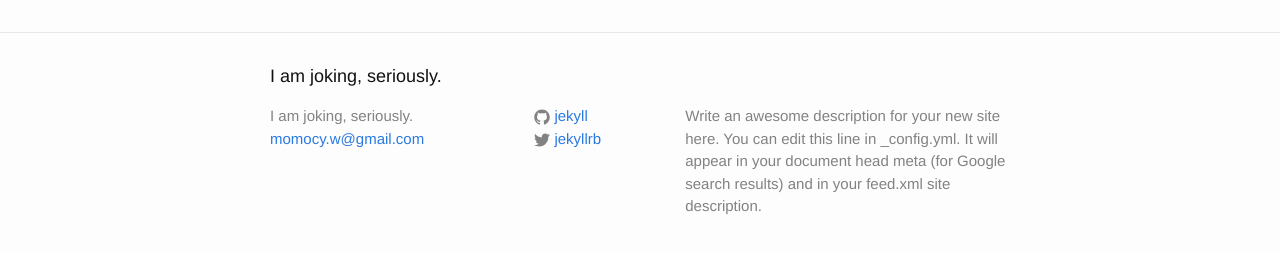
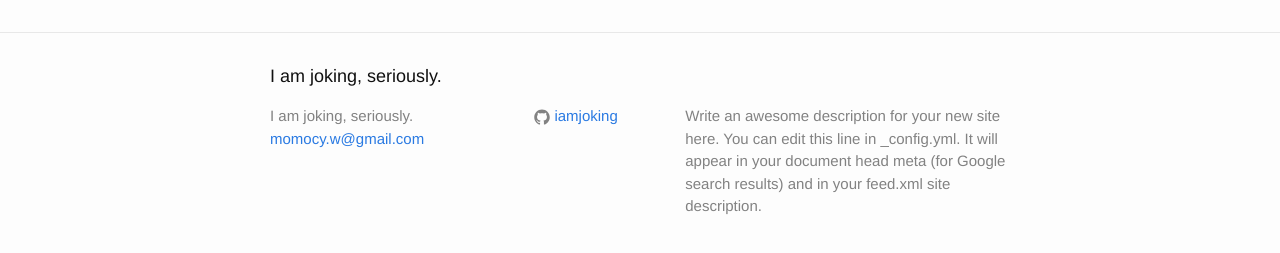
Before and after one commit to iamjoking/iamjoking.github.io, a Jekyll site: the page built from index.html, in a window 1280 px wide. Shown: the part 264-517 px from the top of the page. Built offline with Jekyll 4.4.1, drawn with Linux system fonts in a browser that asks for light colours.

Commit message:
JekyllTheme-ConfigModification

```diff
--- a/_config.yml
+++ b/_config.yml
@@ -6,9 +6,9 @@
   line in _config.yml. It will appear in your document head meta (for
   Google search results) and in your feed.xml site description.
 baseurl: "" # the subpath of your site, e.g. /blog/
-url: "http://yourdomain.com" # the base hostname & protocol for your site
-twitter_username: jekyllrb
-github_username:  jekyll
+url: "http://iamjoking.github.io" # the base hostname & protocol for your site
+twitter_username:
+github_username:  iamjoking
 
 # Build settings
 markdown: kramdown
```
